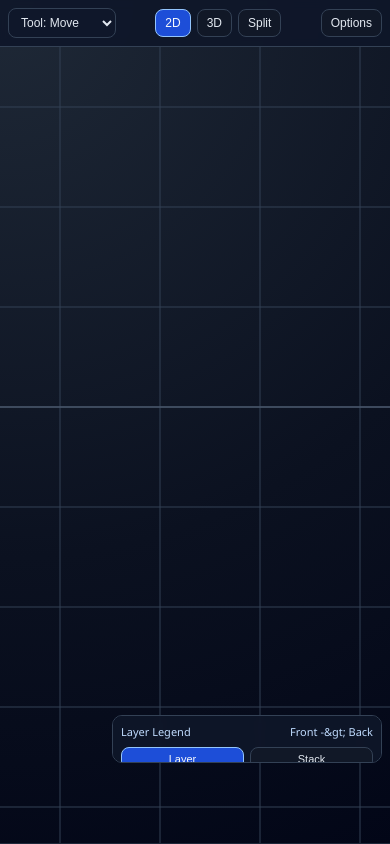
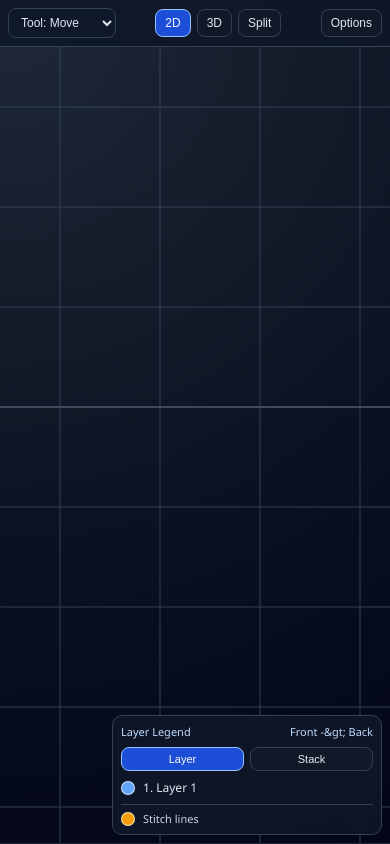
Before and after one commit to ahzs645/LeatherCad, a React (Vite) app: page / in a window 390 px wide. Built offline with nearby package versions, Linux system fonts and the light colour scheme.

Commit message:
Show full legend list without scroll clipping

```diff
--- a/src/App.css
+++ b/src/App.css
@@ -339,7 +339,7 @@ button:disabled {
 .legend-stack {
   position: absolute;
   right: 12px;
-  bottom: 12px;
+  bottom: calc(12px + env(safe-area-inset-bottom));
   display: grid;
   gap: 8px;
   width: min(310px, 52vw);
@@ -347,7 +347,6 @@ button:disabled {
 
 .legend-panel {
   width: min(270px, 45vw);
-  max-height: min(52%, 280px);
   display: grid;
   gap: 8px;
   padding: 10px;
@@ -355,7 +354,7 @@ button:disabled {
   border-radius: 10px;
   background: var(--surface-legend);
   backdrop-filter: blur(4px);
-  overflow: auto;
+  overflow: visible;
 }
 
 .legend-single {
@@ -694,11 +693,10 @@ button:disabled {
   .legend-stack {
     width: min(270px, 72vw);
     right: 8px;
-    bottom: 8px;
+    bottom: calc(8px + env(safe-area-inset-bottom));
   }
 
   .legend-panel {
-    max-height: 40%;
     padding: 8px;
   }
 }
```
